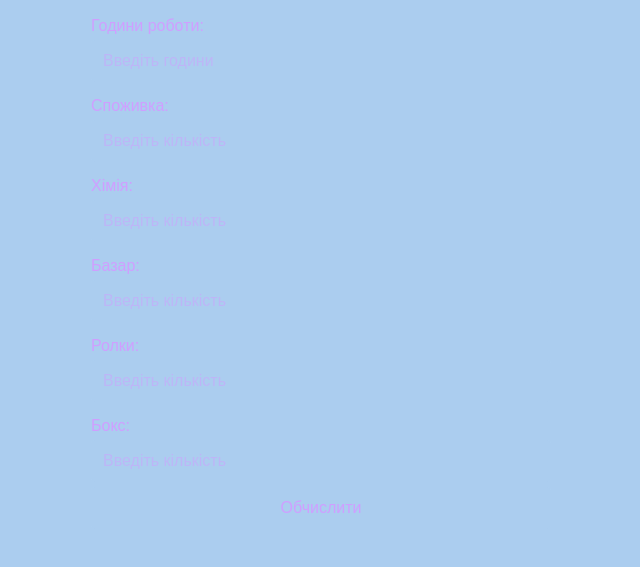
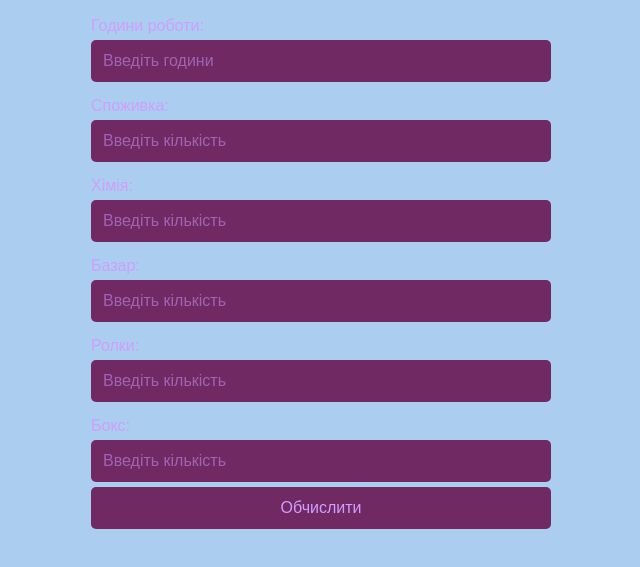
Before and after one commit to IDL35/Calculator, a plain HTML site: page Cal.html in a window 1280 px wide. Shown: the part 71-638 px from the top of the page, without its empty margins (319-959 px from the left). Drawn offline with Linux system fonts and the light colour scheme.

Commit message:
Update Cal.html

```diff
--- a/Cal.html
+++ b/Cal.html
@@ -30,7 +30,7 @@ input, button {
 padding: 12px;
 margin-top: 5px;
 width: 100%;
-background-color: #abcdef;
+background-color: #702963;
 color: #CF9FFF;
 border: none;
 border-radius: 5px;
```
